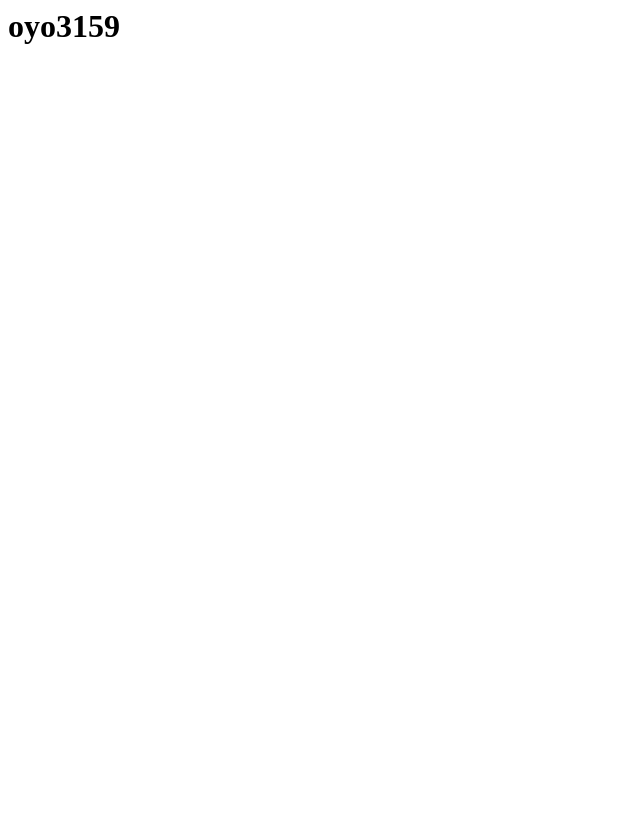
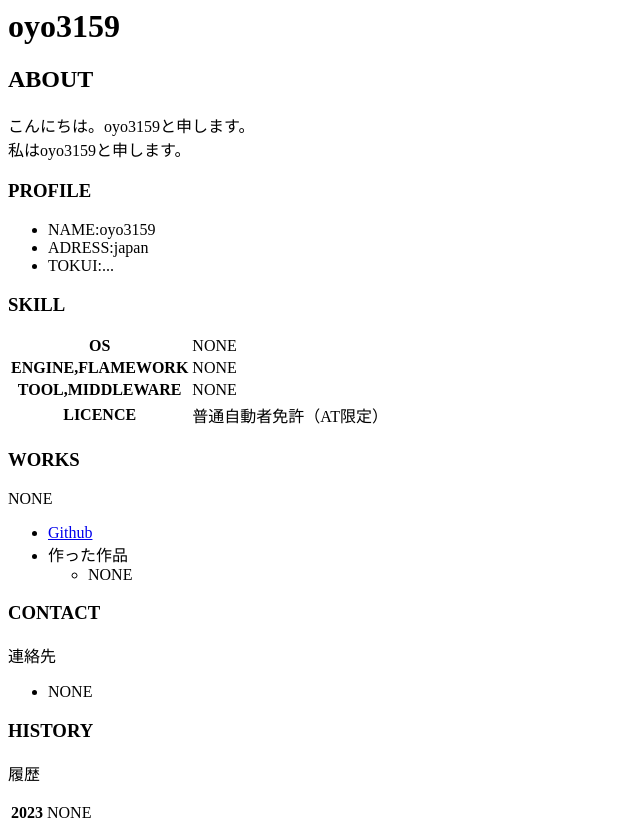
Before and after one commit to oyo3159/oyo3159.github.io, a plain HTML site: page index.html in a window 1280 px wide. Shown: the whole page, without its empty margins (0-640 px from the left). Before the commit the page ends 800 px from the top, so only its background shows below. Drawn offline with Linux system fonts and the light colour scheme.

Commit message:
ポートフォリオに必要な情報を追加

```diff
--- a/index.html
+++ b/index.html
@@ -7,5 +7,58 @@
   </head>
   <body>
     <h1>oyo3159</h1>
+    <h2>ABOUT</h2>
+    <p>こんにちは。oyo3159と申します。<br>
+    私はoyo3159と申します。
+    </p>
+    <h3>PROFILE</h3>
+    <ul>
+      <li>NAME:oyo3159</li>
+      <li>ADRESS:japan</li>
+      <li>TOKUI:...</li>
+    </ul>
+    <h3>SKILL</h3>
+    <table>
+      <tr>
+        <th>OS</th>
+        <td>NONE</td>
+      </tr>
+      <tr>
+        <th>ENGINE,FLAMEWORK</th>
+        <td>NONE</td>
+      </tr>
+      <tr>
+        <th>TOOL,MIDDLEWARE</th>
+        <td>NONE</td>
+      </tr>
+      <tr>
+        <th>LICENCE</th>
+        <td>普通自動者免許（AT限定）</td>
+      </tr>
+    </table>
+    <h3>WORKS</h3>
+    <p>NONE</p>
+    <ul>
+      <li><a href="https://github.com/">Github</a></li>
+      <li>
+        作った作品
+        <ul>
+          <li>NONE</li>
+        </ul>
+      </li>
+    </ul>
+  <h3>CONTACT</h3>
+    <p>連絡先</p>
+    <ul>
+      <li>NONE</li>
+    </ul>
+  <h3>HISTORY</h3>
+    <p>履歴</p>
+    <table>
+      <tr>
+        <th>2023</th>
+        <td>NONE</td>
+      </tr>
+    </table>
   </body>
 </html>
```
